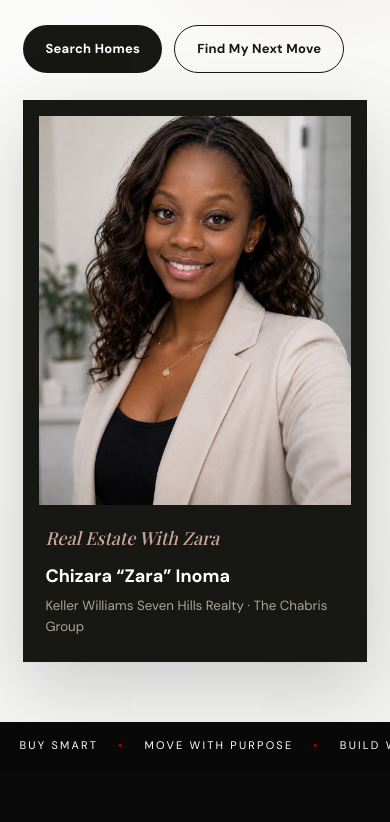
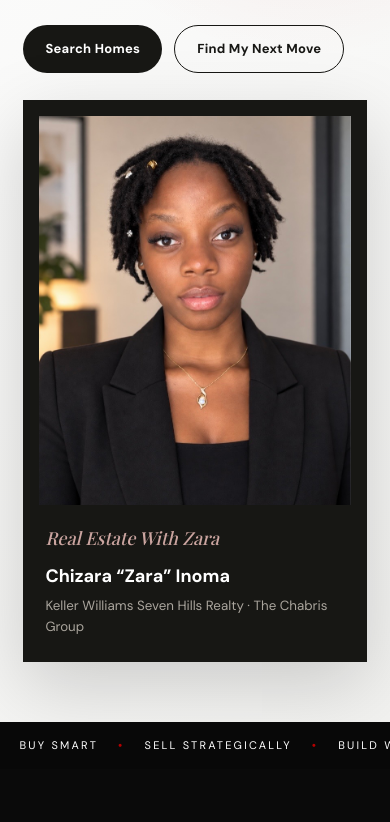
Before and after one commit to realestatewithzara/realestatewithzara, a plain HTML site: page index.html in a window 390 px wide. Shown: the part 602-1424 px from the top of the page. Drawn offline with nearby package versions, Linux system fonts and the light colour scheme.

Commit message:
Add files via upload

```diff
--- a/index.html
+++ b/index.html
@@ -43,7 +43,7 @@
 
       <aside class="hero-card">
         <div class="portrait-photo">
-          <img src="zara-headshot.jpg" alt="Chizara Zara Inoma, real estate agent serving Greater Cincinnati and Northern Kentucky">
+          <img src="zara-black-headshot.jpg" alt="Chizara Zara Inoma, real estate agent serving Greater Cincinnati and Northern Kentucky">
         </div>
         <div class="hero-card-copy">
           <span class="scriptish">Real Estate With Zara</span>
@@ -54,7 +54,7 @@
     </section>
 
     <section class="ticker" aria-label="Brand promise">
-      <span>BUY SMART</span><b>•</b><span>MOVE WITH PURPOSE</span><b>•</b><span>BUILD WEALTH</span><b>•</b><span>WHAT'S NEXT?</span>
+      <span>BUY SMART</span><b>•</b><span>SELL STRATEGICALLY</span><b>•</b><span>BUILD WEALTH</span><b>•</b><span>MOVE WITH PURPOSE</span>
     </section>
 
     <section class="quick-move"><div><p class="eyebrow">START WITH WHAT'S CHANGING</p><h2>What brought you here?</h2></div><div class="quick-options">
--- a/styles.css
+++ b/styles.css
@@ -181,3 +181,12 @@ footer{padding:55px 8vw;background:#11110f;color:#d5d0c7;display:grid;grid-templ
   .hero h1{font-size:50px}
   .about{gap:42px}
 }
+
+/* V8 portrait consistency + mobile refinements */
+.hero-card img{object-fit:cover;object-position:center 34%;}
+@media (max-width: 760px){
+  .about{gap:28px;}
+  .about-visual{aspect-ratio:4/5;max-height:620px;}
+  .about-photo img{object-position:center 30%;}
+  .hero-card img{max-height:720px;object-position:center 32%;}
+}
```
